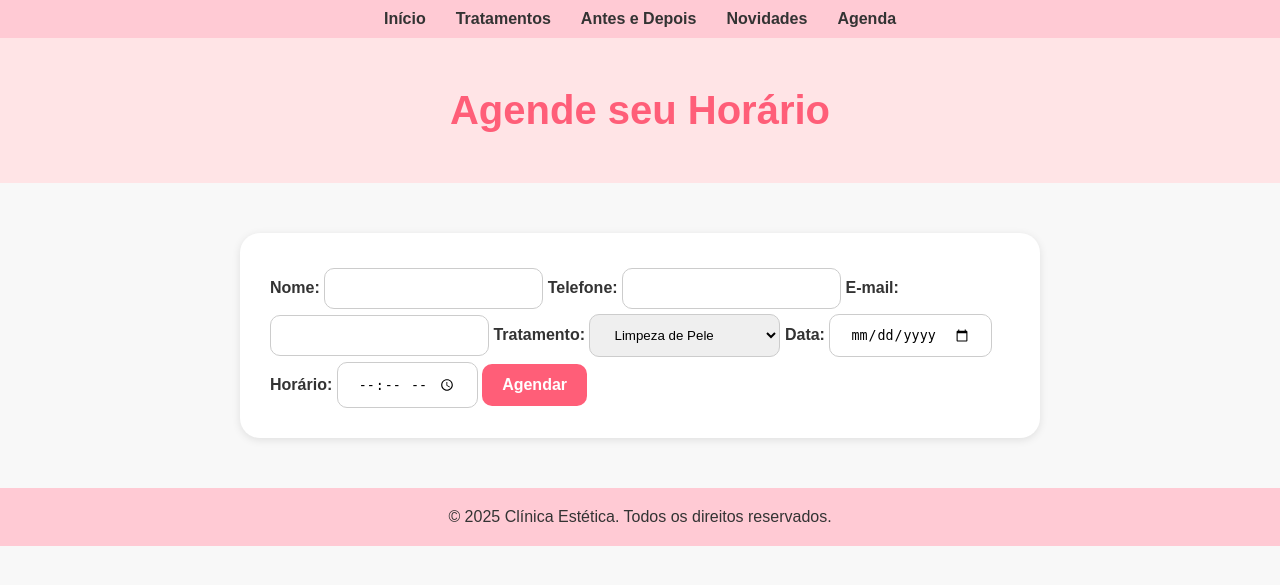
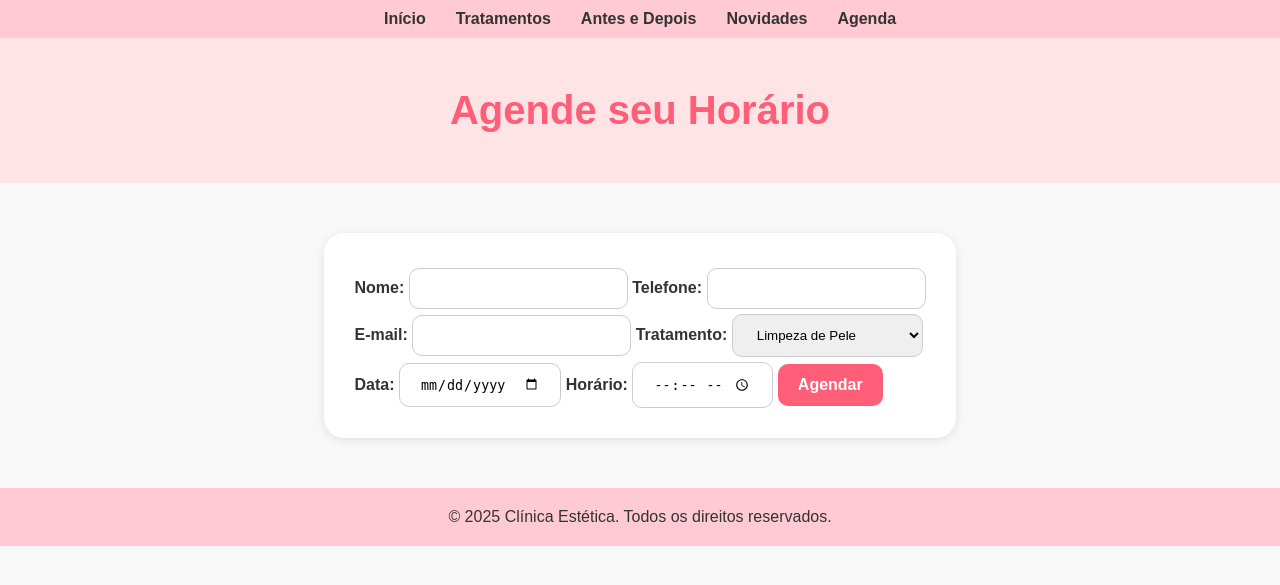
Before and after one commit to AlexadraCampos/clinica, a Flask app: page /agenda in a window 1280 px wide. Shown: the top 585 px of the page. Run offline with Flask 3, Linux system fonts and the light colour scheme.

Commit message:
ajuste e correçao

```diff
--- a/static/style.css
+++ b/static/style.css
@@ -9,6 +9,7 @@ body {
     font-family: Arial, sans-serif;
     background-color: #f8f8f8;
     color: #333;
+    display: grid;
 }
 
 nav {
@@ -102,6 +103,7 @@ input, select, button {
     margin-top: 5px;
     border: 1px solid #ccc;
     border-radius: 10px;
+
 }
 
 button {
--- a/templates/agenda.html
+++ b/templates/agenda.html
@@ -25,7 +25,7 @@
             <input type="text" id="nome" name="nome" required>
 
             <label for="telefone">Telefone:</label>
-            <input type="tel" id="telefone" name="telefone" required>
+            <input type="tel" id="telefone" name="telefone" required><br>
 
             <label for="email">E-mail:</label>
             <input type="email" id="email" name="email" required>
@@ -35,7 +35,7 @@
                 <option value="limpeza-pele">Limpeza de Pele</option>
                 <option value="massagem-relaxante">Massagem Relaxante</option>
                 <option value="tratamento-facial">Tratamento Facial</option>
-            </select>
+            </select><br>
 
             <label for="data">Data:</label>
             <input type="date" id="data" name="data" required>
```
